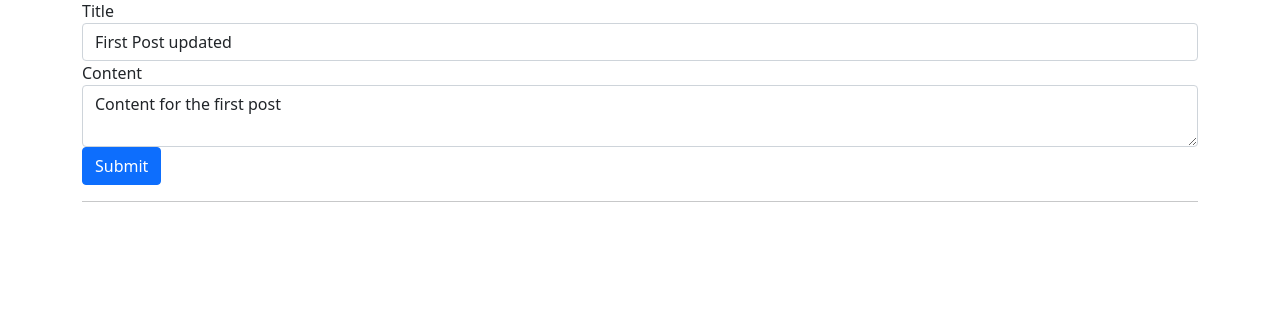
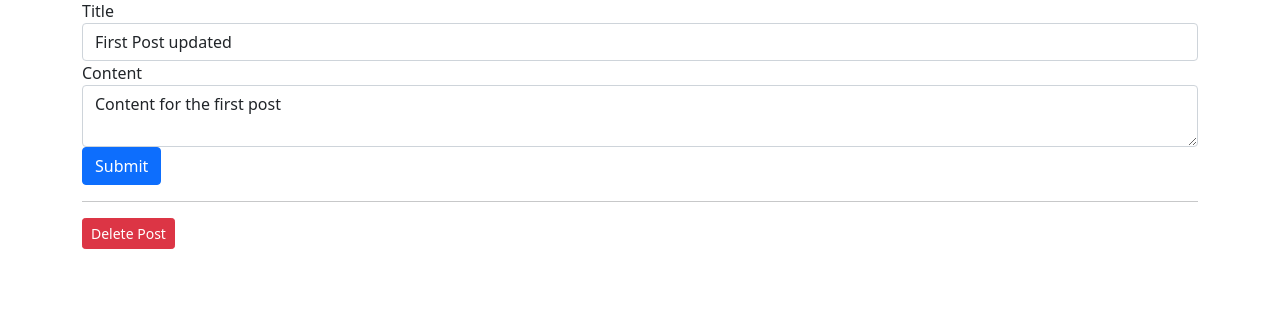
Before and after one commit to PraveenLiyanage/Simple-Flask-Web-App-Task2, a Flask app: page /1/edit in a window 1280 px wide. Shown: the part 113-443 px from the top of the page. Run offline with Flask 3, Linux system fonts and the light colour scheme; data comes from the database, SQL or seed files in the repository; both versions use the stored data as it was after the commit; some libraries are stand-ins or nearby versions.

Commit message:
Add delete

```diff
--- a/app.py
+++ b/app.py
@@ -70,3 +70,13 @@ def edit(id):
             return redirect(url_for('index'))
 
     return render_template('edit.html', post=post)
+
+@app.route('/<int:id>/delete', methods=('POST',))
+def delete(id):
+    post = get_post(id)
+    conn = get_db_connection()
+    conn.execute('DELETE FROM posts WHERE id = ?', (id,))
+    conn.commit()
+    conn.close()
+    flash('"{}" was successfully deleted!'.format(post['title']))
+    return redirect(url_for('index'))
--- a/templates/edit.html
+++ b/templates/edit.html
@@ -22,4 +22,10 @@
     </div>
 </form>
 <hr>
+
+<form action="{{ url_for('delete', id=post['id']) }}" method="POST">
+    <input type="submit" value="Delete Post"
+            class="btn btn-danger btn-sm"
+            onclick="return confirm('Are you sure you want to delete this post?')">
+</form>
 {% endblock %}
--- a/templates/index.html
+++ b/templates/index.html
@@ -7,6 +7,9 @@
             <h2>{{ post['title'] }}</h2>
         </a>
         <span class="badge badge-primary">{{ post['created'] }}</span>
+        <a href="{{ url_for('edit', id=post['id']) }}">
+            <span class="badge badge-warning">Edit</span>
+        </a>
         <hr>
     {% endfor %}
 {% endblock %}
```
Also changed, not shown: database.db.
